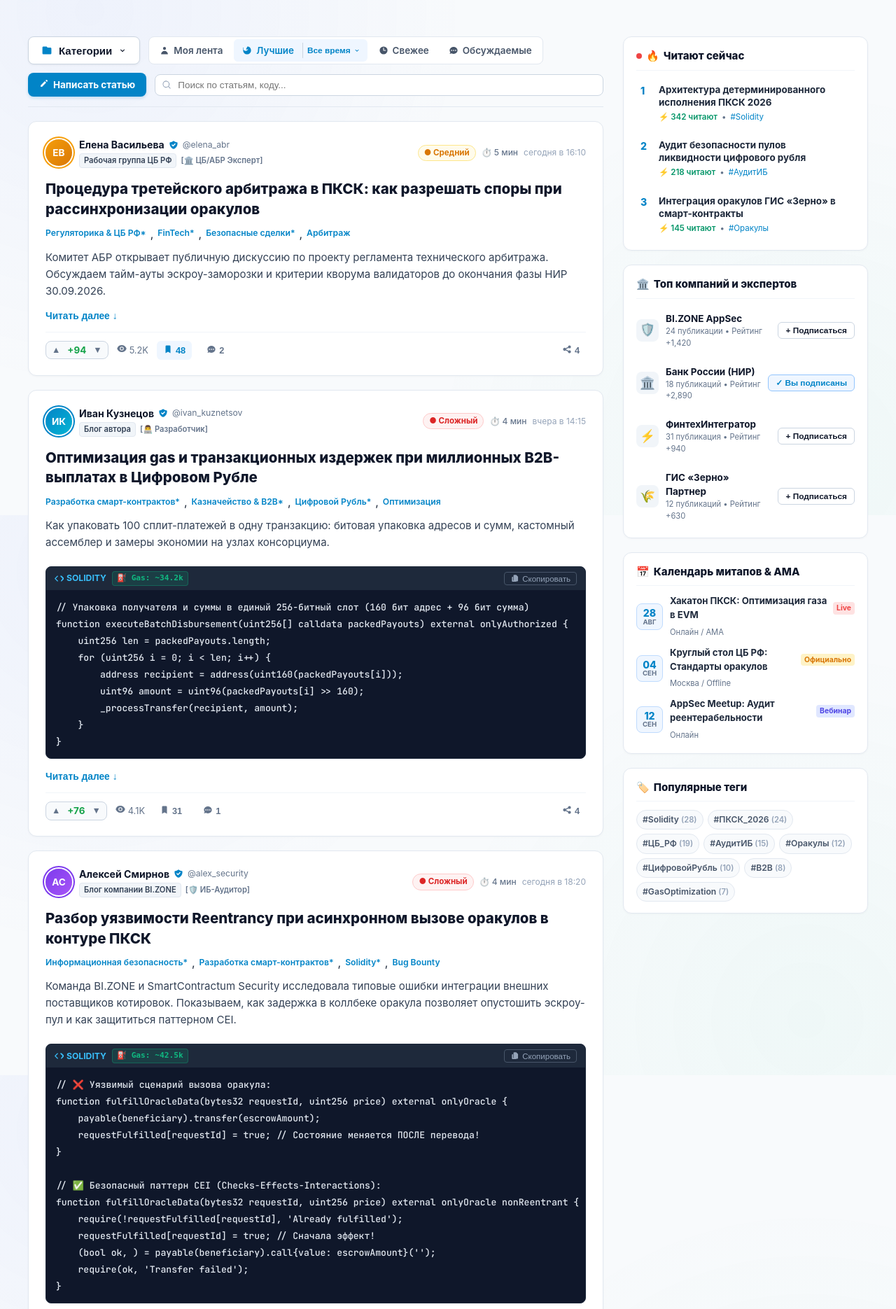
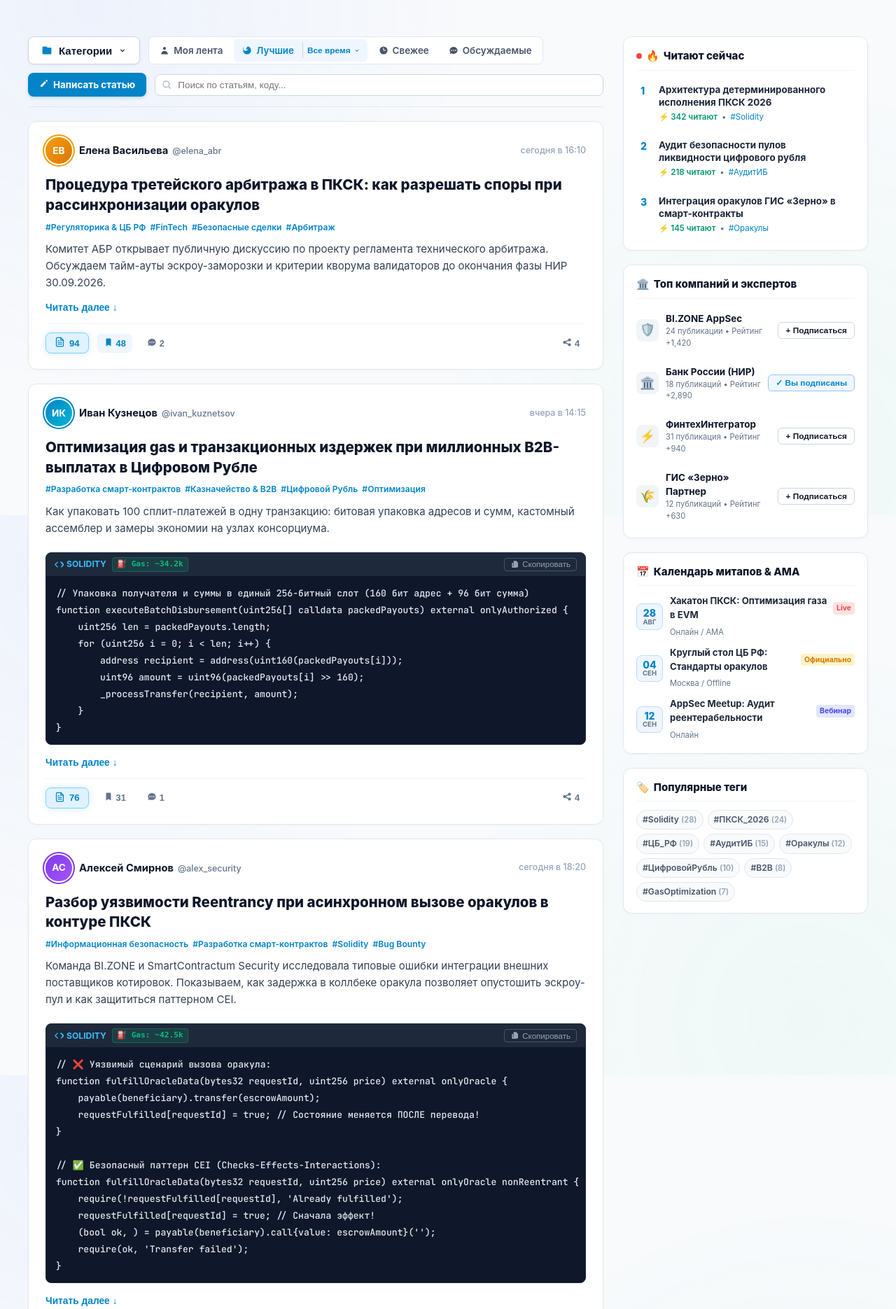
Before and after one commit to Th3Dem/smartcontractum, a FastAPI app: page /feed in a window 1280 px wide. Shown: the part 64-1934 px from the top of the page at 70% size. Run offline with FastAPI, Linux system fonts and the light colour scheme.

Commit message:
feat(feed): simplify article card header and replace karma lever with smart contract like button

```diff
--- a/frontend/static/css/forum_social.css
+++ b/frontend/static/css/forum_social.css
@@ -2045,3 +2045,78 @@ body.light-theme-feed {
     color: #0284c7 !important;
     line-height: 1 !important;
 }
+
+/* ======================================================================
+   SMART CONTRACT LIKE BUTTON (v2.5.0)
+====================================================================== */
+.btn-contract-like {
+    display: inline-flex;
+    align-items: center;
+    gap: 6px;
+    padding: 5px 12px;
+    border-radius: 8px;
+    background: #f8fafc;
+    border: 1px solid #e2e8f0;
+    color: #475569;
+    font-size: 0.82rem;
+    font-weight: 700;
+    cursor: pointer;
+    transition: all 0.18s cubic-bezier(0.4, 0, 0.2, 1);
+}
+
+.btn-contract-like:hover {
+    background: #eff6ff;
+    color: #0284c7;
+    border-color: #bae6fd;
+    transform: translateY(-1px);
+    box-shadow: 0 2px 6px rgba(2, 132, 199, 0.12);
+}
+
+.btn-contract-like.is-active {
+    background: #e0f2fe;
+    color: #0284c7;
+    border-color: #7dd3fc;
+    box-shadow: 0 0 10px rgba(2, 132, 199, 0.18);
+}
+
+.btn-contract-like .contract-icon-svg {
+    width: 15px;
+    height: 15px;
+    stroke: currentColor;
+    stroke-width: 2;
+    transition: transform 0.2s ease;
+}
+
+.btn-contract-like:hover .contract-icon-svg {
+    transform: scale(1.15) rotate(-6deg);
+}
+
+.habr-author-meta {
+    display: flex;
+    flex-direction: column;
+    justify-content: center;
+}
+
+.author-name-line {
+    display: flex;
+    align-items: baseline;
+    gap: 6px;
+}
+
+.habr-author-name {
+    font-size: 0.92rem;
+    font-weight: 700;
+    color: #0f172a;
+}
+
+.habr-author-handle {
+    font-size: 0.78rem;
+    color: #64748b;
+    font-weight: 500;
+}
+
+.habr-post-time {
+    font-size: 0.78rem;
+    color: #94a3b8;
+    font-weight: 500;
+}
--- a/frontend/static/js/forum_social.js
+++ b/frontend/static/js/forum_social.js
@@ -265,94 +265,35 @@
                     return;
                 }
 
-                // 4.2 Karma Lever (▲ Upvote)
-                const btnUpvote = e.target.closest(".btn-score-up");
-                if (btnUpvote) {
-                    const postId = btnUpvote.getAttribute("data-post-id");
-                    const scoreBox = btnUpvote.closest(".karma-lever") || btnUpvote.closest(".habr-score-box");
-                    const scoreVal = scoreBox ? scoreBox.querySelector(".habr-score-val") : null;
-                    const btnDown = scoreBox ? scoreBox.querySelector(".btn-score-down") : null;
-                    const isUp = btnUpvote.classList.contains("is-active");
+                // 4.2 Smart Contract Like Button Toggle
+                const btnContractLike = e.target.closest(".btn-contract-like") || e.target.closest("[data-action='like']");
+                if (btnContractLike) {
+                    const postId = btnContractLike.getAttribute("data-post-id");
+                    const countEl = btnContractLike.querySelector(".likes-count-val") || btnContractLike.querySelector(".stat-val");
+                    const isActive = btnContractLike.classList.contains("is-active");
 
-                    let curScore = parseInt((scoreVal ? scoreVal.textContent : "0").replace("+", ""), 10) || 0;
+                    let count = parseInt(countEl ? countEl.textContent : "0", 10) || 0;
+                    if (isActive) {
+                        btnContractLike.classList.remove("is-active");
+                        if (countEl) countEl.textContent = Math.max(0, count - 1);
+                        showToast("Лайк смарт-контракта отозван");
+                    } else {
+                        btnContractLike.classList.add("is-active");
+                        if (countEl) countEl.textContent = count + 1;
 
-                    if (isUp) {
-                        // Undo upvote
-                        btnUpvote.classList.remove("is-active");
-                        curScore -= 1;
-                    } else {
-                        // Activate upvote
-                        btnUpvote.classList.add("is-active");
-                        if (btnDown && btnDown.classList.contains("is-active")) {
-                            btnDown.classList.remove("is-active");
-                            curScore += 2;
-                        } else {
-                            curScore += 1;
+                        const iconWrap = btnContractLike.querySelector(".stat-icon-wrap");
+                        if (iconWrap) {
+                            iconWrap.classList.remove("bounce-spring");
+                            void iconWrap.offsetWidth;
+                            iconWrap.classList.add("bounce-spring");
                         }
-                    }
-
-                    if (scoreVal) {
-                        scoreVal.textContent = curScore > 0 ? "+" + curScore : "" + curScore;
-                        scoreVal.classList.remove("is-positive", "is-negative");
-                        if (curScore > 0) scoreVal.classList.add("is-positive");
-                        else if (curScore < 0) scoreVal.classList.add("is-negative");
-
-                        // Spring animation
-                        scoreVal.classList.remove("bounce-spring");
-                        void scoreVal.offsetWidth;
-                        scoreVal.classList.add("bounce-spring");
+                        showToast("📜 Смарт-контракт одобрен!");
                     }
 
                     try {
                         await fetch("/api/v1/forum/posts/" + postId + "/upvote", { method: "POST" });
                     } catch (err) {
-                        console.error("Failed to sync upvote:", err);
-                    }
-                    return;
-                }
-
-                // 4.3 Karma Lever (▼ Downvote)
-                const btnDownvote = e.target.closest(".btn-score-down");
-                if (btnDownvote) {
-                    const postId = btnDownvote.getAttribute("data-post-id");
-                    const scoreBox = btnDownvote.closest(".karma-lever") || btnDownvote.closest(".habr-score-box");
-                    const scoreVal = scoreBox ? scoreBox.querySelector(".habr-score-val") : null;
-                    const btnUp = scoreBox ? scoreBox.querySelector(".btn-score-up") : null;
-                    const isDown = btnDownvote.classList.contains("is-active");
-
-                    let curScore = parseInt((scoreVal ? scoreVal.textContent : "0").replace("+", ""), 10) || 0;
-
-                    if (isDown) {
-                        // Undo downvote
-                        btnDownvote.classList.remove("is-active");
-                        curScore += 1;
-                    } else {
-                        // Activate downvote
-                        btnDownvote.classList.add("is-active");
-                        if (btnUp && btnUp.classList.contains("is-active")) {
-                            btnUp.classList.remove("is-active");
-                            curScore -= 2;
-                        } else {
-                            curScore -= 1;
-                        }
-                    }
-
-                    if (scoreVal) {
-                        scoreVal.textContent = curScore > 0 ? "+" + curScore : "" + curScore;
-                        scoreVal.classList.remove("is-positive", "is-negative");
-                        if (curScore > 0) scoreVal.classList.add("is-positive");
-                        else if (curScore < 0) scoreVal.classList.add("is-negative");
-
-                        // Spring animation
-                        scoreVal.classList.remove("bounce-spring");
-                        void scoreVal.offsetWidth;
-                        scoreVal.classList.add("bounce-spring");
-                    }
-
-                    try {
-                        await fetch("/api/v1/forum/posts/" + postId + "/downvote", { method: "POST" });
-                    } catch (err) {
-                        console.error("Failed to sync downvote:", err);
+                        console.error("Failed to sync contract like:", err);
                     }
                     return;
                 }
--- a/frontend/templates/forum/index.html
+++ b/frontend/templates/forum/index.html
@@ -3,7 +3,7 @@
 {% block title %}{{ page_title or 'База знаний и лента статей Habr 2.0 — SmartContractum' }}{% endblock %}
 
 {% block extra_css %}
-<link rel="stylesheet" href="/static/css/forum_social.css?v=2.2.4">
+<link rel="stylesheet" href="/static/css/forum_social.css?v=2.5.0">
 <!-- Schema.org JSON-LD Collection Markup -->
 <script type="application/ld+json">
 {
@@ -353,7 +353,7 @@
                 {% for post in topics %}
                 <article class="habr-article-card" id="post-{{ post.id }}" data-post-id="{{ post.id }}" data-post-type="{{ post.post_type }}" data-category="{{ post.category_slug }}">
 
-                    <!-- 1. Header: Author line & Metadata -->
+                    <!-- 1. Header: Author Name, Avatar & Publication Time -->
                     <div class="habr-card-header">
                         <div class="habr-author-box">
                             <div class="habr-author-avatar {{ post.author_role_class or 'ring-dev' }}" title="{{ post.author_name }}">
@@ -362,26 +362,11 @@
                             <div class="habr-author-meta">
                                 <div class="author-name-line">
                                     <span class="habr-author-name">{{ post.author_name }}</span>
-                                    <span class="verified-shield-icon" title="Верифицированный эксперт платформы">
-                                        <svg viewBox="0 0 20 20" fill="currentColor" width="14" height="14">
-                                            <path fill-rule="evenodd" d="M10 1.944A11.954 11.954 0 012.166 5C2.056 5.649 2 6.319 2 7c0 5.225 3.34 9.67 8 11.268 4.66-1.597 8-6.043 8-11.268 0-.682-.057-1.35-.166-2.001A11.954 11.954 0 0110 1.944zM13.707 8.707a1 1 0 00-1.414-1.414L9 10.586 7.707 9.293a1 1 0 00-1.414 1.414l2 2a1 1 0 001.414 0l4-4z" clip-rule="evenodd" />
-                                        </svg>
-                                    </span>
                                     <span class="habr-author-handle">@{{ post.author_username }}</span>
-                                </div>
-                                <div class="author-badges-line">
-                                    {% if post.official_badge %}
-                                    <span class="habr-company-badge">{{ post.official_badge }}</span>
-                                    {% endif %}
-                                    <span class="habr-role-badge {{ post.author_role_class }}">{{ post.author_role_badge or post.author_role }}</span>
                                 </div>
                             </div>
                         </div>
                         <div class="habr-card-top-right">
-                            <span class="difficulty-pill {% if post.difficulty == 'Сложный' %}diff-hard{% elif post.difficulty == 'Простой' %}diff-easy{% else %}diff-medium{% endif %}">
-                                ● {{ post.difficulty or 'Средний' }}
-                            </span>
-                            <span class="reading-time-pill">⏱️ {{ post.reading_time or '3 мин' }}</span>
                             <span class="habr-post-time">{{ post.created_at }}</span>
                         </div>
                     </div>
@@ -391,14 +376,14 @@
                         <a href="#post-{{ post.id }}" class="habr-title-link" data-action="toggle-body" data-post-id="{{ post.id }}">{{ post.title }}</a>
                     </h2>
 
-                    <!-- 3. Hubs & Tags line -->
+                    <!-- 3. Hashtags line -->
                     <div class="habr-hubs-line">
                         {% for hub in post.hubs %}
-                        <a href="/feed?tag={{ hub | replace('*', '') }}" class="habr-hub-link">{{ hub }}</a>{% if not loop.last %}, {% endif %}
+                        <a href="/feed?tag={{ hub | replace('*', '') }}" class="habr-hub-link">#{{ hub | replace('*', '') }}</a>
                         {% endfor %}
                     </div>
 
-                    <!-- 4. Snippet / Lead text -->
+                    <!-- 4. Text Snippet / Content -->
                     <div class="habr-lead-snippet">
                         <p class="habr-snippet-text">{{ post.snippet }}</p>
                     </div>
@@ -428,11 +413,10 @@
                     </div>
                     {% endif %}
 
-                    <!-- 6. Full Body (Expandable) -->
+                    <!-- 6. Full Body (Expandable with Read More) -->
                     <div class="habr-full-body" id="body-{{ post.id }}" style="display: none;">
                         <div class="habr-body-content">
-                            {{ post.body | replace('
-', '<br>') | safe }}
+                            {{ post.body | replace('\n', '<br>') | safe }}
                         </div>
 
                         <!-- Rich Benchmark Preview for Data/Code Topics -->
@@ -475,30 +459,23 @@
                         </button>
                     </div>
 
-                    <!-- 8. Interactive Card Footer -->
+                    <!-- 8. Interactive Card Footer: Smart Contract Like, Bookmarks, Comments -->
                     <div class="habr-card-footer">
                         <div class="habr-footer-left">
-                            <!-- Karma Lever (▲ Score ▼) -->
-                            <div class="habr-score-box karma-lever" data-post-id="{{ post.id }}">
-                                <button type="button" class="btn-score-arrow btn-score-up {% if post.is_upvoted %}is-active{% endif %}"
-                                        data-action="upvote" data-post-id="{{ post.id }}" aria-label="Повысить рейтинг">▲</button>
-                                <span class="habr-score-val {% if post.score > 0 %}is-positive{% elif post.score < 0 %}is-negative{% endif %}" data-score-raw="{{ post.score }}">
-                                    {{ post.score_formatted }}
-                                </span>
-                                <button type="button" class="btn-score-arrow btn-score-down {% if post.is_downvoted %}is-active{% endif %}"
-                                        data-action="downvote" data-post-id="{{ post.id }}" aria-label="Понизить рейтинг">▼</button>
-                            </div>
-
-                            <!-- Views Counter -->
-                            <div class="habr-stat-item stat-views" title="Просмотры">
+                            <!-- Smart Contract Like Button -->
+                            <button type="button" class="habr-stat-btn btn-contract-like {% if post.is_upvoted or post.score > 0 %}is-active{% endif %}"
+                                    data-action="like" data-post-id="{{ post.id }}" title="Одобрить смарт-контракт (Лайк)">
                                 <span class="stat-icon-wrap" aria-hidden="true">
-                                    <svg class="stat-svg" viewBox="0 0 20 20" fill="currentColor">
-                                        <path d="M10 12.5a2.5 2.5 0 100-5 2.5 2.5 0 000 5z" />
-                                        <path fill-rule="evenodd" d="M.664 10.59a1.651 1.651 0 010-1.186A10.004 10.004 0 0110 3c4.257 0 7.893 2.66 9.336 6.41.147.381.146.804 0 1.186A10.004 10.004 0 0110 17c-4.257 0-7.893-2.66-9.336-6.41zM14 10a4 4 0 11-8 0 4 4 0 018 0z" clip-rule="evenodd" />
+                                    <svg class="stat-svg contract-icon-svg" viewBox="0 0 24 24" fill="none" stroke="currentColor" stroke-width="2" stroke-linecap="round" stroke-linejoin="round">
+                                        <path d="M14 2H6a2 2 0 0 0-2 2v16a2 2 0 0 0 2 2h12a2 2 0 0 0 2-2V8z"></path>
+                                        <polyline points="14 2 14 8 20 8"></polyline>
+                                        <line x1="16" y1="13" x2="8" y2="13"></line>
+                                        <line x1="16" y1="17" x2="8" y2="17"></line>
+                                        <polyline points="10 9 9 9 8 9"></polyline>
                                     </svg>
                                 </span>
-                                <span class="stat-val">{{ post.views_formatted }}</span>
-                            </div>
+                                <span class="stat-val likes-count-val">{{ post.score if post.score > 0 else 0 }}</span>
+                            </button>
 
                             <!-- Bookmarks Button -->
                             <button type="button" class="habr-stat-btn btn-bookmark {% if post.is_bookmarked %}is-active{% endif %}"
@@ -539,7 +516,6 @@
                             </button>
                         </div>
                     </div>
-
                 </article>
                 {% endfor %}
             </div>
@@ -865,5 +841,5 @@
 {% endblock %}
 
 {% block extra_js %}
-<script src="/static/js/forum_social.js?v=2.2.1" defer></script>
+<script src="/static/js/forum_social.js?v=2.5.0" defer></script>
 {% endblock %}
```
Also changed, not shown: WORKLOG.md (+13 -0 lines).
